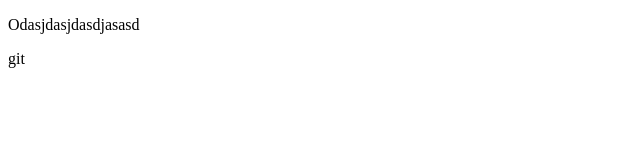
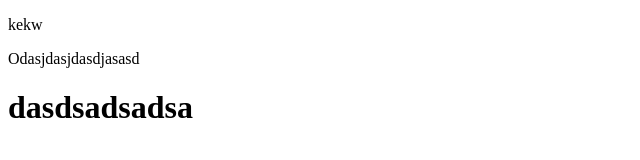
Before and after one commit to TaxLimit/demo, a plain HTML site: page index.html in a window 1280 px wide. Shown: the whole page, without its empty margins (0-640 px from the left). Drawn offline with Linux system fonts and the light colour scheme.

Commit message:
Added header

```diff
--- a/index.html
+++ b/index.html
@@ -6,6 +6,8 @@
     <title>dasdasdas</title>
   </head>
   <body>
+    <header><p>kekw</p></header>
     <p>Odasjdasjdasdjasasd</p>
+    <h1>dasdsadsadsa</h1>
   </body>
-</html>git
+</html>
```
Also changed, not shown: 1 other file.
